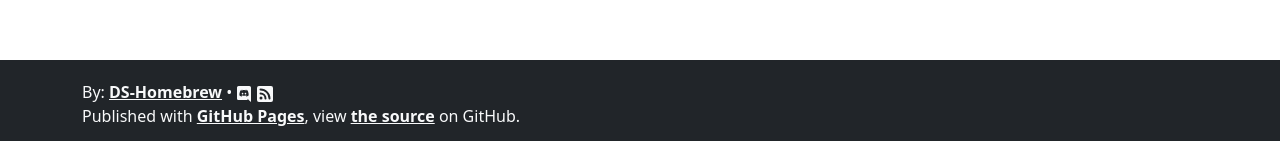
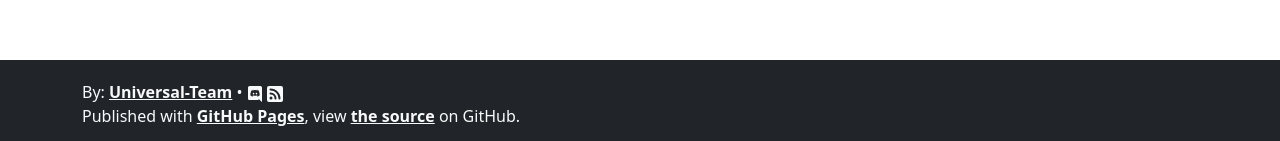
Before and after one commit to Universal-Team/ut-game-sets, a Jekyll site: the page built from docs/index.md, in a window 1280 px wide. Shown: the part 756-897 px from the top of the page. Built offline with Jekyll 4.4.1, drawn with Linux system fonts in a browser that asks for light colours.

Commit message:
By Universal-Team, not DS-Homebrew

```diff
--- a/docs/_includes/footer.html
+++ b/docs/_includes/footer.html
@@ -1,8 +1,8 @@
 <footer class="bg-dark">
 	<div class="container">
 		<p class="text-light">
-			By: <a href="https://github.com/DS-Homebrew" class="link">DS-Homebrew</a> •
-			<a href="https://ds-homebrew.com/discord" title="Discord server" class="clean">
+			By: <a href="https://universal-team.net" class="link">Universal-Team</a> •
+			<a href="https://universal-team.net/discord" title="Discord server" class="clean">
 				<svg xmlns="http://www.w3.org/2000/svg" width="16" height="16" fill="currentColor" class="bi bi-discord" viewBox="0 0 16 16">
 					<path d="M6.552 6.712c-.456 0-.816.4-.816.888s.368.888.816.888c.456 0 .816-.4.816-.888.008-.488-.36-.888-.816-.888zm2.92 0c-.456 0-.816.4-.816.888s.368.888.816.888c.456 0 .816-.4.816-.888s-.36-.888-.816-.888z"/>
 					<path d="M13.36 0H2.64C1.736 0 1 .736 1 1.648v10.816c0 .912.736 1.648 1.64 1.648h9.072l-.424-1.48 1.024.952.968.896L15 16V1.648C15 .736 14.264 0 13.36 0zm-3.088 10.448s-.288-.344-.528-.648c1.048-.296 1.448-.952 1.448-.952-.328.216-.64.368-.92.472-.4.168-.784.28-1.16.344a5.604 5.604 0 0 1-2.072-.008 6.716 6.716 0 0 1-1.176-.344 4.688 4.688 0 0 1-.584-.272c-.024-.016-.048-.024-.072-.04-.016-.008-.024-.016-.032-.024-.144-.08-.224-.136-.224-.136s.384.64 1.4.944c-.24.304-.536.664-.536.664-1.768-.056-2.44-1.216-2.44-1.216 0-2.576 1.152-4.664 1.152-4.664 1.152-.864 2.248-.84 2.248-.84l.08.096c-1.44.416-2.104 1.048-2.104 1.048s.176-.096.472-.232c.856-.376 1.536-.48 1.816-.504.048-.008.088-.016.136-.016a6.521 6.521 0 0 1 4.024.752s-.632-.6-1.992-1.016l.112-.128s1.096-.024 2.248.84c0 0 1.152 2.088 1.152 4.664 0 0-.68 1.16-2.448 1.216z"/>
```
